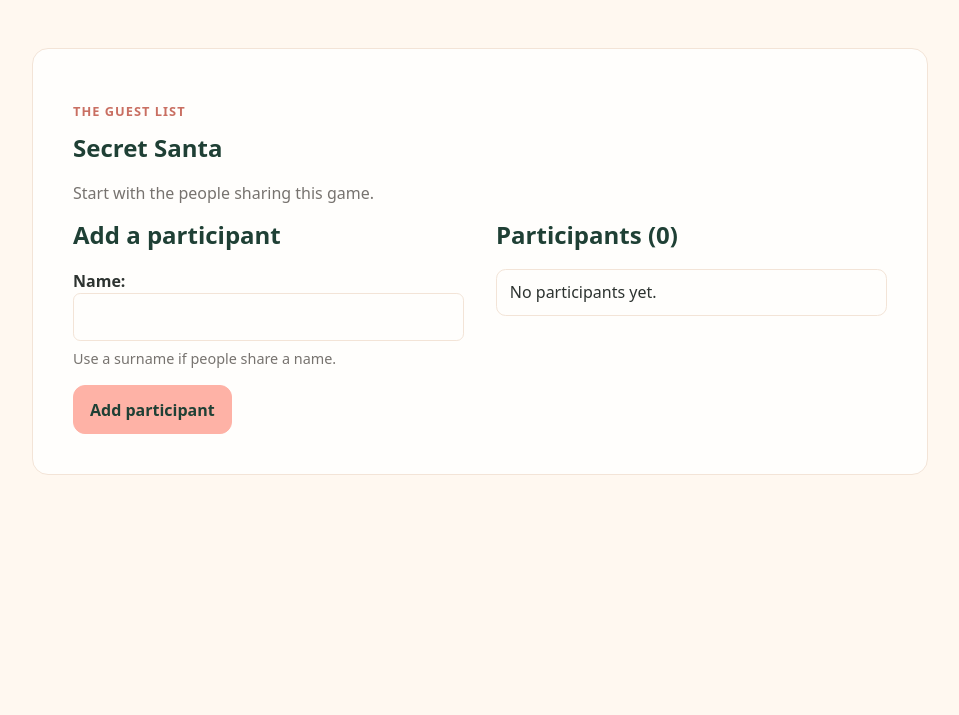
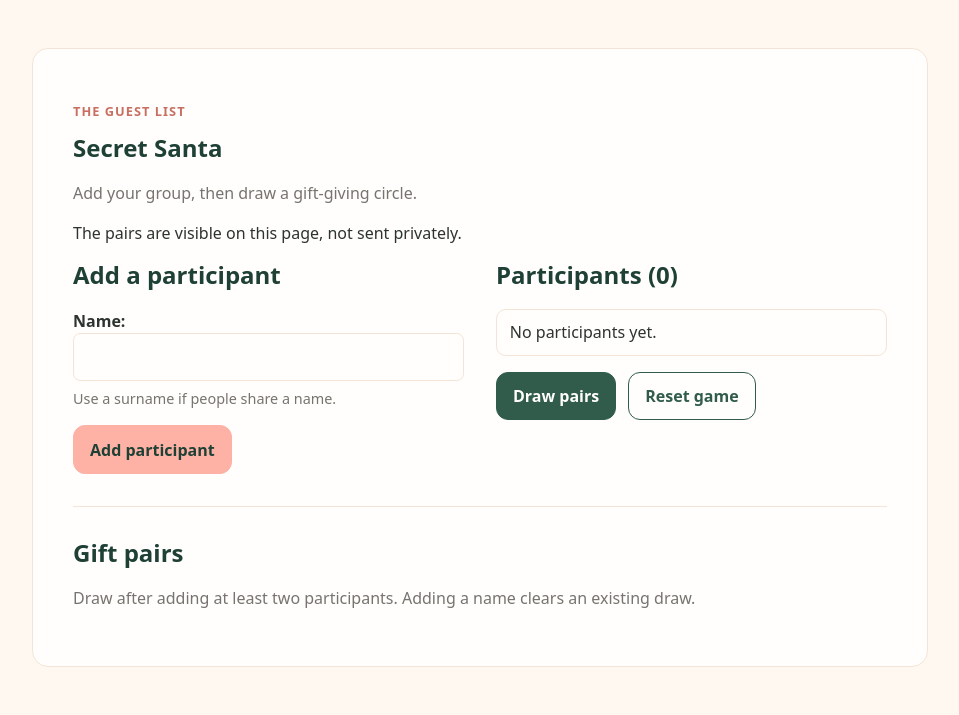
Before and after one commit to lemonderon/web-programming-christmas-practice, a Django app: page /santa/ in a window 1280 px wide. Shown: the part 91-806 px from the top of the page, without its empty margins (160-1119 px from the left). Before the commit the page ends 566 px from the top, so only its background shows below. Run offline with Django 5.2, Linux system fonts and the light colour scheme.

Commit message:
Draw gift pairs with a shuffled circle and add reset

```diff
--- a/holiday/static/holiday/style.css
+++ b/holiday/static/holiday/style.css
@@ -207,3 +207,57 @@
         grid-template-columns: 1fr 1fr;
     }
 }
+
+.actions {
+    display: flex;
+    flex-wrap: wrap;
+    gap: 0.75rem;
+}
+
+.button-generate {
+    border-color: var(--color-green);
+    background: var(--color-green);
+    color: var(--color-surface);
+}
+
+.button-generate:hover {
+    border-color: var(--color-green-dark);
+    background: var(--color-green-dark);
+}
+
+.secondary {
+    border-color: var(--color-green);
+    background: transparent;
+    color: var(--color-green);
+}
+
+.error {
+    padding: 0.75rem 1rem;
+    border-left: 0.25rem solid var(--color-primary-dark);
+    background: var(--color-primary);
+    color: var(--color-green-dark);
+}
+
+.results {
+    margin-top: 2rem;
+    padding-top: 2rem;
+    border-top: 1px solid var(--color-border);
+}
+
+.participants, .pairs {
+    overflow-wrap: anywhere;
+}
+
+.pairs {
+    display: grid;
+    gap: 0.75rem;
+    padding: 0;
+    list-style: none;
+}
+
+.pairs li {
+    padding: 0.75rem 1rem;
+    border: 1px solid var(--color-border);
+    border-radius: 0.5rem;
+    background: var(--color-surface);
+}
--- a/holiday/templates/holiday/santa.html
+++ b/holiday/templates/holiday/santa.html
@@ -6,7 +6,11 @@
     <section class="card">
         <p class="eyebrow">The guest list</p>
         <h1>Secret Santa</h1>
-        <p class="muted">Start with the people sharing this game.</p>
+        <p class="muted">Add your group, then draw a gift-giving circle.</p>
+        <p>The pairs are visible on this page, not sent privately.</p>
+        {% if error %}
+            <p class="error" role="alert">{{ error }}</p>
+        {% endif %}
         <div class="grid">
             <section>
                 <h2>Add a participant</h2>
@@ -25,7 +29,24 @@
                         <li>No participants yet.</li>
                     {% endfor %}
                 </ul>
+                <form class="actions" method="post" action="{% url 'holiday:santa' %}">
+                    {% csrf_token %}
+                    <button class="button-generate" type="submit" name="action" value="draw">Draw pairs</button>
+                    <button class="secondary" type="submit" name="action" value="reset">Reset game</button>
+                </form>
             </section>
         </div>
+        <section class="results">
+            <h2>Gift pairs</h2>
+            {% if pairs %}
+                <ul class="pairs">
+                    {% for giver, receiver in pairs %}
+                        <li><strong>{{ giver }}</strong> gives to <strong>{{ receiver }}</strong></li>
+                    {% endfor %}
+                </ul>
+            {% else %}
+                <p class="muted">Draw after adding at least two participants. Adding a name clears an existing draw.</p>
+            {% endif %}
+        </section>
     </section>
 {% endblock %}
--- a/holiday/views.py
+++ b/holiday/views.py
@@ -1,3 +1,5 @@
+import random
+
 from django.shortcuts import redirect, render
 from django.utils import timezone
 
@@ -5,6 +7,7 @@
 
 # Teaching-only state: shared across browsers and lost when the server restarts.
 participants = []
+pairs = []
 
 
 def is_christmas(request):
@@ -16,17 +19,48 @@
     return render(request, "holiday/christmas.html", context)
 
 
+def make_pairs(participants):
+    """Make a gift circle from at least two distinct names."""
+    shuffled = participants.copy()
+    random.shuffle(shuffled)
+    return [
+        [giver, shuffled[(index + 1) % len(shuffled)]]
+        for index, giver in enumerate(shuffled)
+    ]
+
+
 def santa(request):
-    form = ParticipantForm()
+    action = request.POST.get("action")
+    form = ParticipantForm(request.POST if action == "add" else None)
+    error = ""
+
     if request.method == "POST":
-        form = ParticipantForm(request.POST)
-        if form.is_valid():
-            name = form.cleaned_data["name"]
-            if any(name.casefold() == person.casefold() for person in participants):
-                form.add_error("name", "That name is already listed. Add a surname.")
+        if action == "add":
+            if form.is_valid():
+                name = form.cleaned_data["name"]
+                if any(name.casefold() == person.casefold() for person in participants):
+                    form.add_error("name", "That name is already listed. Add a surname.")
+                else:
+                    participants.append(name)
+                    pairs.clear()
+                    return redirect("holiday:santa")
+        elif action == "draw":
+            if len(participants) < 2:
+                error = "Add at least two participants before drawing."
             else:
-                participants.append(name)
+                pairs[:] = make_pairs(participants)
                 return redirect("holiday:santa")
+        elif action == "reset":
+            participants.clear()
+            pairs.clear()
+            return redirect("holiday:santa")
+        else:
+            error = "Choose a valid action."
 
-    context = {"form": form, "participants": participants}
+    context = {
+        "form": form,
+        "participants": participants,
+        "pairs": pairs,
+        "error": error,
+    }
     return render(request, "holiday/santa.html", context)
```
